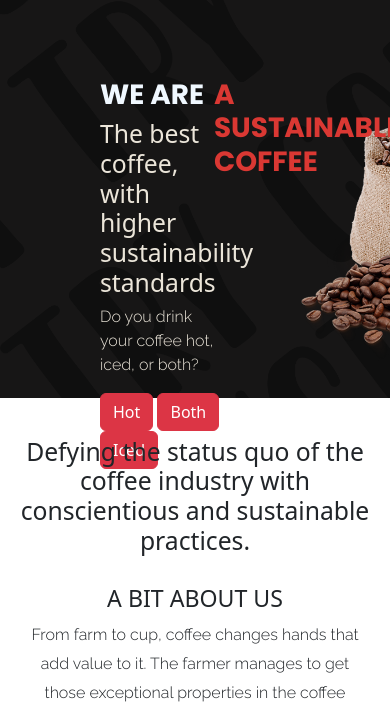
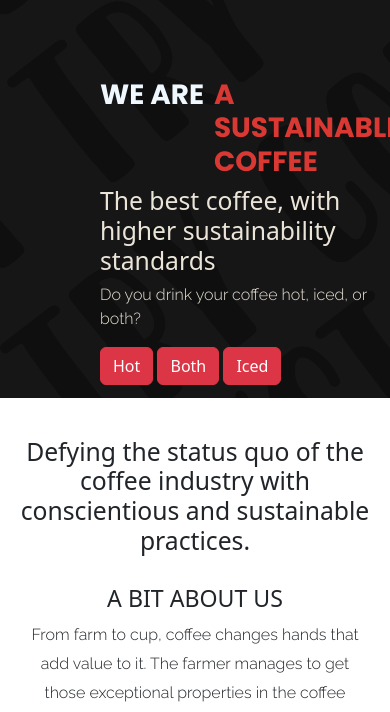
Before and after one commit to Taniaolarte/miproyecto, a plain HTML site: page index.html in a window 390 px wide. Shown: the part 132-844 px from the top of the page. Drawn offline with nearby package versions, Linux system fonts and the light colour scheme; some icons are missing.

Commit message:
success bootstrap responsive 1

```diff
--- a/css/style.css
+++ b/css/style.css
@@ -242,6 +242,12 @@ button :hover{
     .grid-about div:nth-child(6){
         order: 5;
     }
+    .bolsacafe {
+        display: none;
+    }
+    .intro-text{
+        margin-top: 75px;
+    }
 
 
 }
--- a/index.html
+++ b/index.html
@@ -42,19 +42,18 @@
     </header>
     <main class="container-fluid main">
         <div class="row">
-            <div class="container-fluid col-6">
+            <div class="container-fluid col-lg-6 col-md-12">
                 <h1>WE ARE </h1>
-                <h2>The best coffee,
+                <h2 class="intro-text">The best coffee,
                     with higher sustainability standards</h2>
                 <p>Do you drink your coffee hot, iced, or both?</p>
-                <!-- <img src="./images/BGB.png" alt="FondoTJC"> -->
                 <button type="button" class="btn btn-danger">Hot</button>
                 <button type="button" class="btn btn-danger">Both</button>
                 <button type="button" class="btn btn-danger">Iced</button>
             </div>
-            <div class="container-fluid col-2">
+            <div class="container-fluid col-lg-2">
             </div>
-            <div class="container-fluid col-4">
+            <div class="bolsacafe container-fluid col-lg-4">
                 <img class="imge" src="./images/coffeebag.png" alt="coffee bag">
             </div>
         </div>
```
